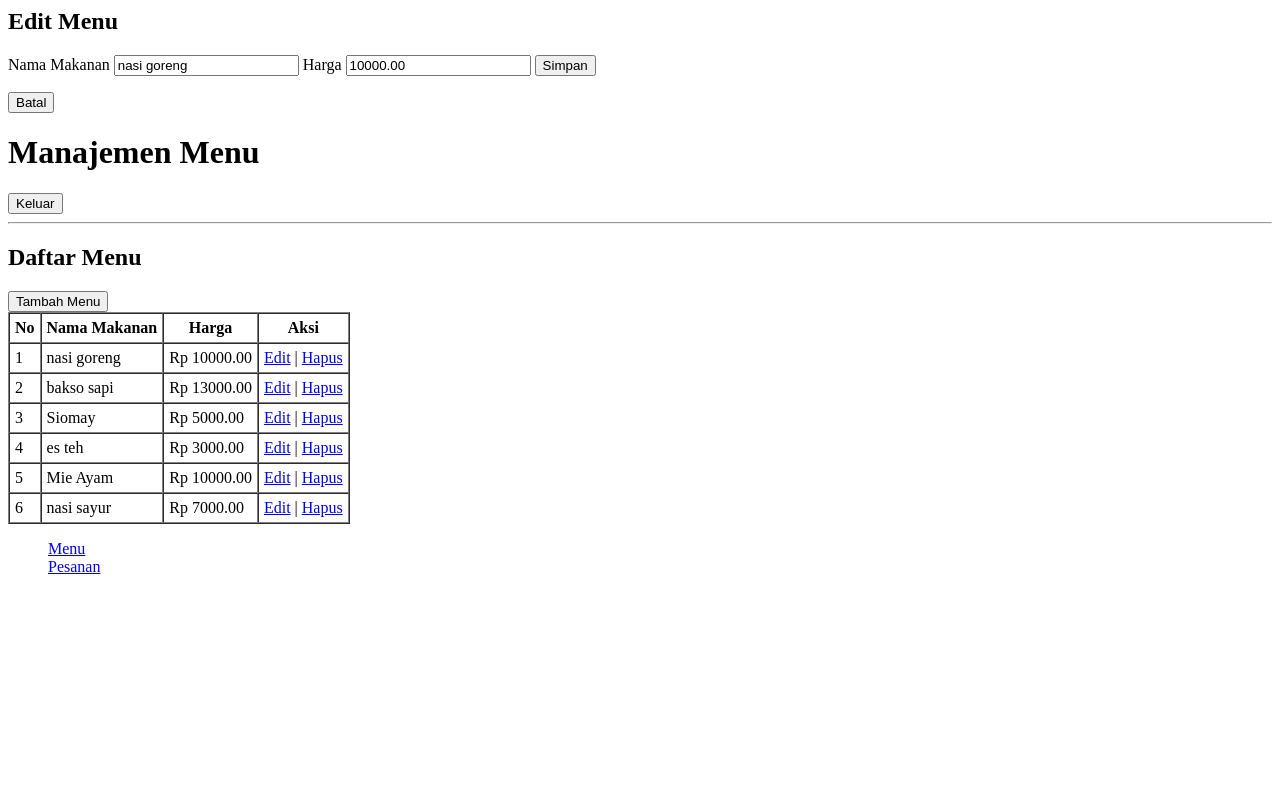
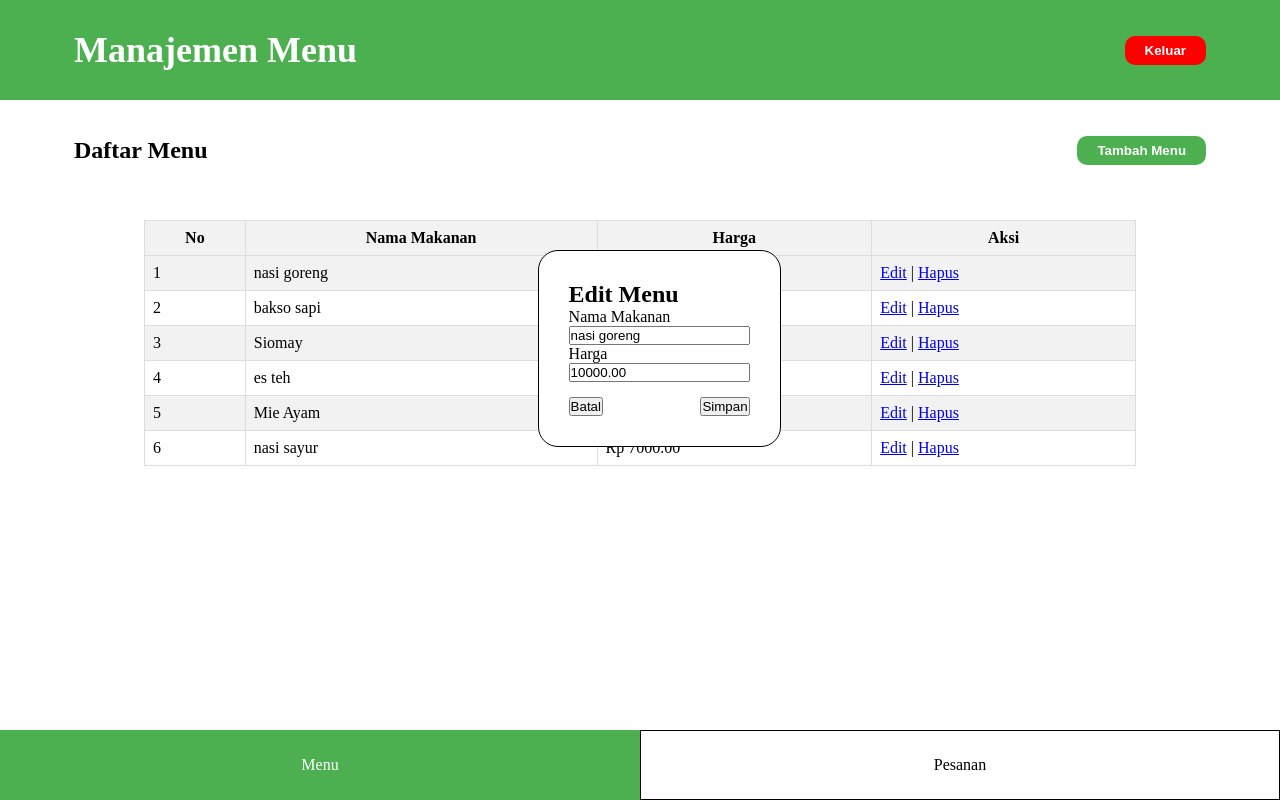
Before and after one commit to taufikyogapratama/tugas_akhir_pwt, a PHP site: page /admin_menu.php?edit=1 in a window 1280 px wide. Run offline with PHP 8.4, Linux system fonts and the light colour scheme; data comes from the database, SQL or seed files in the repository; both versions use the stored data as it was after the commit.

Commit message:
style: styling on masuk page, validasi admin page, and admin menu page

```diff
--- a/admin_menu.php
+++ b/admin_menu.php
@@ -45,16 +45,20 @@ if (isset($_GET['edit'])) {
         $row = $result->fetch_assoc(); // Ambil data hasil query
         ?>
         <!-- Tampilkan form edit -->
+        <section style="position: absolute; top: 250px; background-color: white; left: 42%; padding: 30px; border-radius: 20px; border: 1px solid black;">
             <h2>Edit Menu</h2>
             <form action="admin_menu.php" method="POST">
                 <input type="hidden" name="id_menu" value="<?php echo $row['id_menu']; ?>"> <!-- ID menu disembunyikan -->
-            <label for="nama_makanan">Nama Makanan</label>
-            <input id="nama_makanan" type="text" name="nama_makanan" value="<?php echo $row['nama_makanan']; ?>">
-            <label for="harga">Harga</label>
-            <input id="harga" type="number" name="harga" value="<?php echo $row['harga']; ?>">
+                <label for="nama_makanan">Nama Makanan</label><br>
+                <input id="nama_makanan" type="text" name="nama_makanan" value="<?php echo $row['nama_makanan']; ?>"><br>
+                <label for="harga">Harga</label><br>
+                <input id="harga" type="number" name="harga" value="<?php echo $row['harga']; ?>"><br>
+                <div style="display: flex; justify-content: space-between; margin-top: 15px;">
+                    <button onclick="window.location.href='admin_menu.php'">Batal</button>
                     <button type="submit" name="edit">Simpan</button>
+                </div>
             </form>
-        <button onclick="window.location.href='admin_menu.php'">Batal</button>
+        </section>
         <?php
     } else {
         echo "Data tidak ditemukan!";
@@ -96,34 +100,146 @@ if (isset($_POST['tambah'])) {
     <meta charset="UTF-8">
     <meta name="viewport" content="width=device-width, initial-scale=1.0">
     <title>Halaman Admin</title>
+    <style>
+        *{
+            margin: 0;
+            padding: 0;
+            box-sizing: border-box;
+        }
+
+        header{
+            width: 100%;
+            height: 100px;
+            background-color: #4CAF50;
+            display: flex;
+            justify-content: space-between;;
+            align-items: center;
+            padding: 0 5.78vw;
+        }
+
+        header p{
+            font-size: 2.25rem;
+            color: white;
+            font-weight: bold;
+        }
+
+        header button{
+            padding: 7px 20px;
+            background-color: red;
+            border: none;
+            color: white;
+            font-weight: bold;
+            border-radius: 10px;
+            cursor: pointer;
+        }
+
+        .judul{
+            width: 100%;
+            height: 100px;
+            display: flex;
+            justify-content: space-between;;
+            align-items: center;
+            padding: 0 5.78vw;
+        }
+
+        .judul button{
+            padding: 7px 20px;
+            background-color: #4CAF50;
+            border: none;
+            color: white;
+            font-weight: bold;
+            border-radius: 10px;
+            cursor: pointer;
+        }
+
+        .data {
+        display: flex;
+        justify-content: center;
+        align-items: center;
+        flex-direction: column;
+        min-height: 200px;
+        padding: 20px;
+    }
+
+    .data table {
+        width: 80%; /* Atau width: 100% untuk responsif penuh */
+        border-collapse: collapse; /* Menggabungkan border */
+        margin-bottom: 20px; /* Jarak bawah tabel */
+    }
+
+    .data th, .data td {
+        border: 1px solid #ddd; /* Border tipis */
+        padding: 8px;
+        text-align: left; /* Teks rata kiri di data */
+    }
+
+    .data th {
+        background-color: #f2f2f2; /* Warna latar belakang header */
+        text-align: center; /* Teks rata tengah di header */
+        font-weight: bold;
+    }
+
+    .data tr:nth-child(even) { /* warna baris genap */
+        background-color: #f2f2f2;
+    }
+
+    footer{
+        width: 100%;
+        display: flex;
+        height: 70px;
+        position: fixed;
+        bottom: 0;
+    }
+
+    footer a{
+        width: 50%;
+        display: flex;
+        justify-content: center;
+        align-items: center;
+    }
+
+    footer .menu1{
+        background-color: #4CAF50;
+        text-decoration: none;
+        color: white;
+    }
+
+    footer .menu2{
+        background-color: white;
+        text-decoration: none;
+        color: black;
+        border: 1px solid black
+    }
+    </style>
 </head>
 <body>
     <header>
-        <h1>Manajemen Menu</h1>
+        <p>Manajemen Menu</p>
         <button onclick="window.location.href='masuk.php'">Keluar</button>
     </header>
 
     <!-- Form Tambah Data -->
-     <section id="tambah menu" style="display: none;">
-        <h1>Tambah Menu</h1>
+     <section id="tambah menu" style="display: none; position: absolute; top: 250px; background-color: white; left: 42%; padding: 30px; border-radius: 20px; border: 1px solid black;">
+        <h1 style="margin-bottom: 20px;">Tambah Menu</h1>
         <form action="admin_menu.php" method="POST">
-            <label for="nama_makanan">Nama Makanan</label>
-            <input id="nama_makanan" type="text" name="nama_makanan" required>
-            <label for="harga">Harga</label>
-            <input id="harga" type="number" name="harga" required>
+            <label for="nama_makanan">Nama Makanan</label><br>
+            <input id="nama_makanan" type="text" name="nama_makanan" required><br>
+            <label for="harga">Harga</label><br>
+            <input id="harga" type="number" name="harga" required><br>
+            <div class="btn" style="display: flex; justify-content: space-between; margin-top: 15px;">
+                <button onclick="sembunyikanDivTambah()">Batal</button>
                 <button type="submit" name="tambah">Tambah</button>
+            </div>
         </form>
-        <button onclick="sembunyikanDivTambah()">Batal</button>
     </section>
 
-    <hr>
-
     <!-- Tabel Data -->
-     <section>
+     <section class="judul">
         <h2>Daftar Menu</h2>
         <button onclick="tampilkanDivTambah()">Tambah Menu</button>
     </section>
-    <section>
+
+    <section class="data">
         <table border="1" cellspacing="0" cellpadding="5">
             <tr>
                 <th>No</th>
@@ -152,10 +268,8 @@ if (isset($_POST['tambah'])) {
         </table>
     </section>
     <footer>
-        <menu>
-            <div class="menu"><a href="admin_menu.php">Menu</a></div>
-            <div class="menu"><a href="admin_pesanan.php">Pesanan</a></div>
-        </menu>
+        <a class="menu1" href="admin_menu.php">Menu</a>
+        <a class="menu2" href="admin_pesanan.php">Pesanan</a>
     </footer>
     <script>
         function tampilkanDivTambah() {
```
Also changed, not shown: masuk.php (+64 -4 lines), pemesanan.sql (+23 -22 lines), validasi_admin.php (+65 -44 lines). Lines whose indentation alone changed are shown as unchanged.
